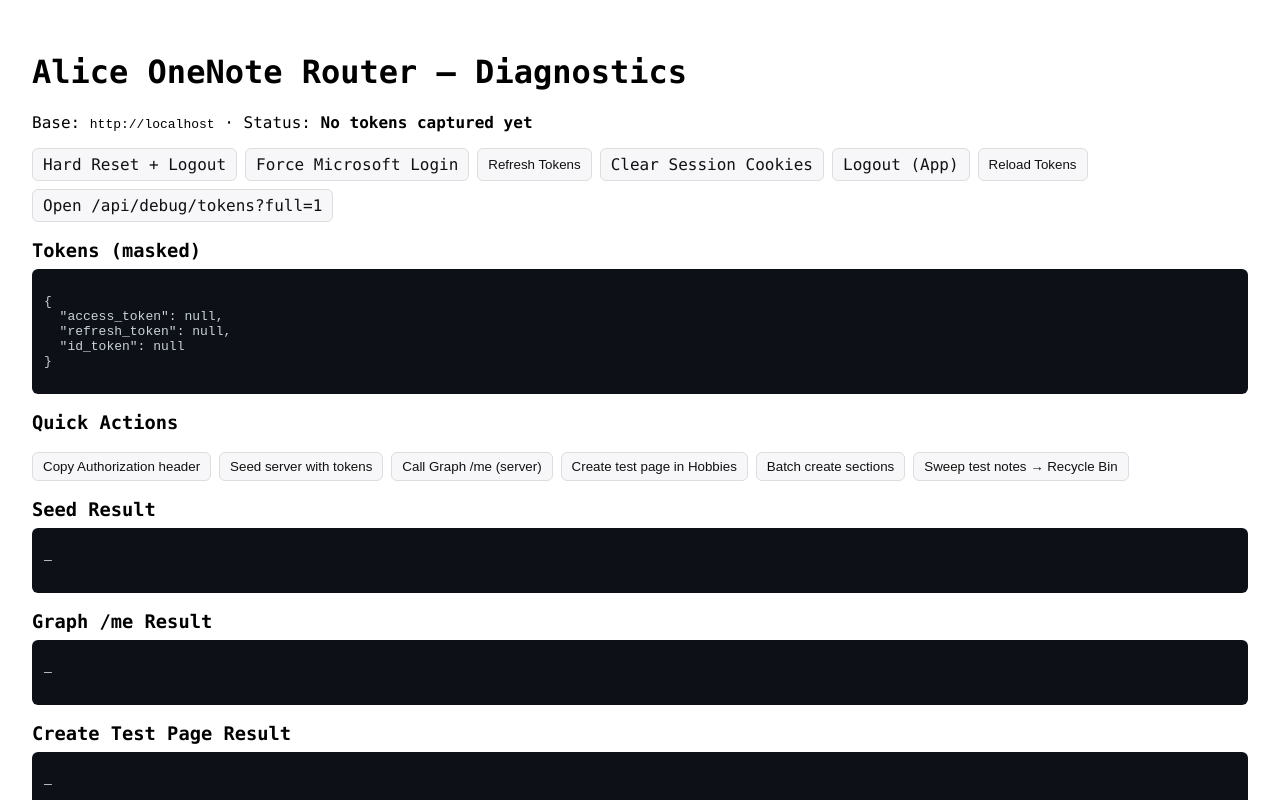
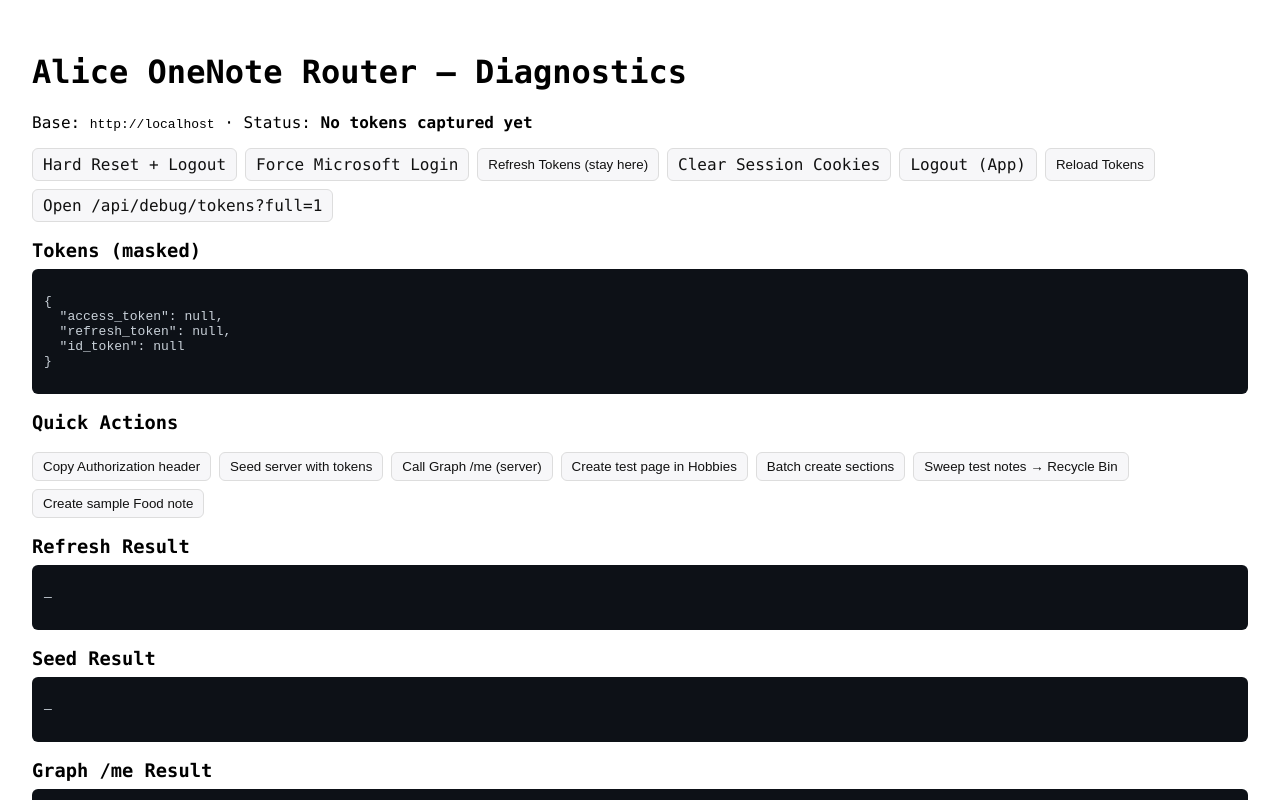
Before and after one commit to tchaudhry907/alice-onenote-router, a Next.js app: page /debug/diagnostics in a window 1280 px wide. Shown: the top 800 px of the page. Built offline with nearby package versions, Linux system fonts and the light colour scheme.

Commit message:
Refactor Diagnostics component and add food sample feature

```diff
--- a/pages/debug/diagnostics.js
+++ b/pages/debug/diagnostics.js
@@ -2,7 +2,6 @@
 import { useEffect, useMemo, useState } from "react";
 
 export default function Diagnostics() {
-  // --- state ---
   const [tokens, setTokens] = useState(null);
   const [status, setStatus] = useState("No tokens captured yet");
   const [seedResult, setSeedResult] = useState(null);
@@ -10,9 +9,9 @@
   const [createResult, setCreateResult] = useState(null);
   const [batchResult, setBatchResult] = useState(null);
   const [cleanupResult, setCleanupResult] = useState(null);
-  const [isRefreshing, setIsRefreshing] = useState(false);
+  const [foodSampleResult, setFoodSampleResult] = useState(null);
+  const [refreshResult, setRefreshResult] = useState(null);
 
-  // --- helpers ---
   const baseUrl = useMemo(() => {
     if (typeof window === "undefined") return "";
     return `${window.location.protocol}//${window.location.host}`;
@@ -27,9 +26,10 @@
   async function reloadTokens() {
     if (!baseUrl) return;
     try {
-      const j = await fetch(`${baseUrl}/api/debug/tokens${wantFull ? "?full=1" : ""}`, {
-        credentials: "include",
-      }).then((r) => r.json());
+      const j = await fetch(
+        `${baseUrl}/api/debug/tokens${wantFull ? "?full=1" : ""}`,
+        { credentials: "include" }
+      ).then((r) => r.json());
       setTokens(j);
       const hasAny = !!(j?.access_token || j?.refresh_token || j?.id_token);
       setStatus(hasAny ? "Tokens present" : "No tokens captured yet");
@@ -37,20 +37,24 @@
       setStatus("Failed to load tokens");
     }
   }
-
   useEffect(() => {
     reloadTokens();
   }, [baseUrl, wantFull]);
 
-  // --- quick actions ---
-  async function refreshTokensInPlace() {
-    setIsRefreshing(true);
+  // ---- Buttons (no navigation) ----
+  async function doRefreshTokens() {
+    setRefreshResult({ loading: true });
     try {
-      // This hits /api/auth/refresh but stays on the same page
-      await fetch("/api/auth/refresh", { method: "POST", credentials: "include" });
+      const j = await fetch("/api/auth/refresh", {
+        method: "POST",
+        credentials: "include",
+        headers: { "Content-Type": "application/json" },
+      }).then((r) => r.json());
+      setRefreshResult(j);
       await reloadTokens();
-    } finally {
-      setIsRefreshing(false);
+      alert("Tokens refreshed (no page navigation).");
+    } catch (e) {
+      setRefreshResult({ ok: false, error: String(e) });
     }
   }
 
@@ -66,26 +70,30 @@
 
   async function seedServerWithTokens() {
     if (!tokens?.access_token || !tokens?.refresh_token || !tokens?.id_token) {
-      alert("Need access_token + refresh_token + id_token.\nClick “Refresh Tokens”, then “Reload Tokens”, then try again.");
+      alert(
+        "Need access_token + refresh_token + id_token. Click ‘Refresh Tokens’, then ‘Reload Tokens’, then try again."
+      );
       return;
     }
     const r = await fetch("/api/debug/tokens/import", {
       method: "POST",
       headers: { "Content-Type": "application/json" },
-      credentials: "include",
       body: JSON.stringify({
         access_token: tokens.access_token,
         refresh_token: tokens.refresh_token,
         id_token: tokens.id_token,
       }),
+      credentials: "include",
     });
-    setSeedResult(await r.json());
+    const j = await r.json();
+    setSeedResult(j);
     await reloadTokens();
   }
 
   async function callGraphMe() {
     const r = await fetch("/api/graph/me", { credentials: "include" });
-    setMeResult(await r.json());
+    const j = await r.json();
+    setMeResult(j);
   }
 
   async function createTestPage() {
@@ -101,7 +109,8 @@
         html: "<p>Created via Diagnostics button ✅</p>",
       }),
     });
-    setCreateResult(await r.json());
+    const j = await r.json();
+    setCreateResult(j);
   }
 
   async function batchCreateSections() {
@@ -124,7 +133,8 @@
         ],
       }),
     });
-    setBatchResult(await r.json());
+    const j = await r.json();
+    setBatchResult(j);
   }
 
   async function sweepTestNotes() {
@@ -133,11 +143,35 @@
       method: "POST",
       credentials: "include",
     });
-    setCleanupResult(await r.json());
+    const j = await r.json();
+    setCleanupResult(j);
+  }
+
+  async function createSampleFoodNote() {
+    setFoodSampleResult({ loading: true });
+    const r = await fetch("/api/onenote", {
+      method: "POST",
+      headers: { "Content-Type": "application/json" },
+      credentials: "include",
+      body: JSON.stringify({
+        act: "create",
+        notebookName: "AliceChatGPT",
+        sectionName: "Food",
+        title: "[FOOD] Sample from Diagnostics",
+        html: "<p>200 kcal</p>",
+      }),
+    });
+    const j = await r.json();
+    setFoodSampleResult(j);
   }
 
   return (
-    <main style={{ padding: 24, fontFamily: "ui-monospace, SFMono-Regular, Menlo, monospace" }}>
+    <main
+      style={{
+        padding: 24,
+        fontFamily: "ui-monospace, SFMono-Regular, Menlo, monospace",
+      }}
+    >
       <h1>Alice OneNote Router — Diagnostics</h1>
       <p>
         Base: <code>{baseUrl}</code> · Status: <strong>{status}</strong>
@@ -146,10 +180,8 @@
       <div style={{ display: "flex", gap: 8, flexWrap: "wrap", margin: "12px 0" }}>
         <a className="btn" href="/api/auth/logout">Hard Reset + Logout</a>
         <a className="btn" href="/api/auth/login">Force Microsoft Login</a>
-        {/* Refresh via fetch (no navigation) */}
-        <button className="btn" onClick={refreshTokensInPlace} disabled={isRefreshing}>
-          {isRefreshing ? "Refreshing…" : "Refresh Tokens"}
-        </button>
+        {/* Changed from <a href="/api/auth/refresh"> to a button using fetch */}
+        <button className="btn" onClick={doRefreshTokens}>Refresh Tokens (stay here)</button>
         <a className="btn" href="/api/debug/clear-cookies">Clear Session Cookies</a>
         <a className="btn" href="/">Logout (App)</a>
         <button className="btn" onClick={reloadTokens}>Reload Tokens</button>
@@ -160,8 +192,13 @@
 
       <Section title={`Tokens (${wantFull ? "full, not truncated" : "masked"})`}>
         <pre style={{ whiteSpace: "pre-wrap" }}>
-{tokens?.access_token ? `access_token length: ${tokens.access_token.length} · starts with:\n${String(tokens.access_token).slice(0,30)}…\n\n` : ""}
-{jsonPretty(tokens)}
+          {tokens?.access_token
+            ? `access_token length: ${tokens.access_token.length} · starts with:\n${tokens.access_token.slice(
+                0,
+                30
+              )}…\n\n`
+            : ""}
+          {JSON.stringify(tokens, null, 2)}
         </pre>
       </Section>
 
@@ -173,13 +210,16 @@
         <button className="btn" onClick={createTestPage}>Create test page in Hobbies</button>
         <button className="btn" onClick={batchCreateSections}>Batch create sections</button>
         <button className="btn" onClick={sweepTestNotes}>Sweep test notes → Recycle Bin</button>
+        <button className="btn" onClick={createSampleFoodNote}>Create sample Food note</button>
       </div>
 
-      <Section title="Seed Result"><pre>{jsonPretty(seedResult)}</pre></Section>
-      <Section title="Graph /me Result"><pre>{jsonPretty(meResult)}</pre></Section>
-      <Section title="Create Test Page Result"><pre>{jsonPretty(createResult)}</pre></Section>
-      <Section title="Batch Create Sections Result"><pre>{jsonPretty(batchResult)}</pre></Section>
-      <Section title="Cleanup (Sweep Test Notes) Result"><pre>{jsonPretty(cleanupResult)}</pre></Section>
+      <Section title="Refresh Result"><pre>{fmt(refreshResult)}</pre></Section>
+      <Section title="Seed Result"><pre>{fmt(seedResult)}</pre></Section>
+      <Section title="Graph /me Result"><pre>{fmt(meResult)}</pre></Section>
+      <Section title="Create Test Page Result"><pre>{fmt(createResult)}</pre></Section>
+      <Section title="Batch Create Sections Result"><pre>{fmt(batchResult)}</pre></Section>
+      <Section title="Cleanup (Sweep Test Notes) Result"><pre>{fmt(cleanupResult)}</pre></Section>
+      <Section title="Sample Food Log Result"><pre>{fmt(foodSampleResult)}</pre></Section>
 
       <style jsx>{`
         .btn {
@@ -192,27 +232,37 @@
           background: #f7f7f9;
           cursor: pointer;
         }
-        .btn:disabled { opacity: 0.6; cursor: not-allowed; }
         .btn:hover { background: #eee; }
       `}</style>
     </main>
   );
 }
 
-// --- small helpers ---
 function Section({ title, children }) {
   return (
     <section style={{ marginTop: 18 }}>
       <h3 style={{ margin: "8px 0" }}>{title}</h3>
-      <div style={{ background: "#0d1117", color: "#c9d1d9", padding: 12, borderRadius: 6, overflowX: "auto" }}>
+      <div
+        style={{
+          background: "#0d1117",
+          color: "#c9d1d9",
+          padding: 12,
+          borderRadius: 6,
+          overflowX: "auto",
+        }}
+      >
         {children}
       </div>
     </section>
   );
 }
 
-function jsonPretty(x) {
+function fmt(x) {
   if (!x) return "—";
   if (x.loading) return "Loading…";
-  try { return JSON.stringify(x, null, 2); } catch { return String(x); }
+  try {
+    return JSON.stringify(x, null, 2);
+  } catch {
+    return String(x);
+  }
 }
```
